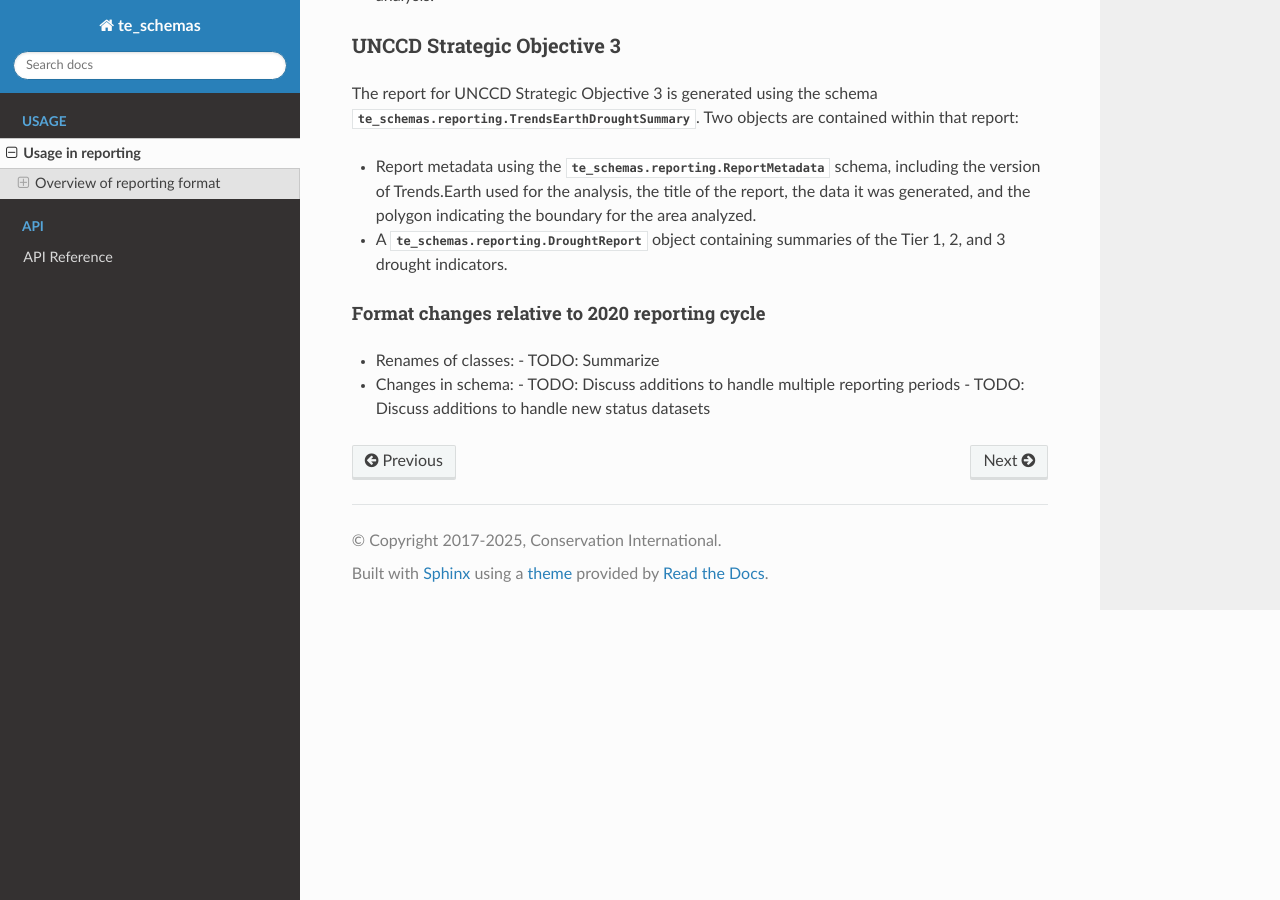
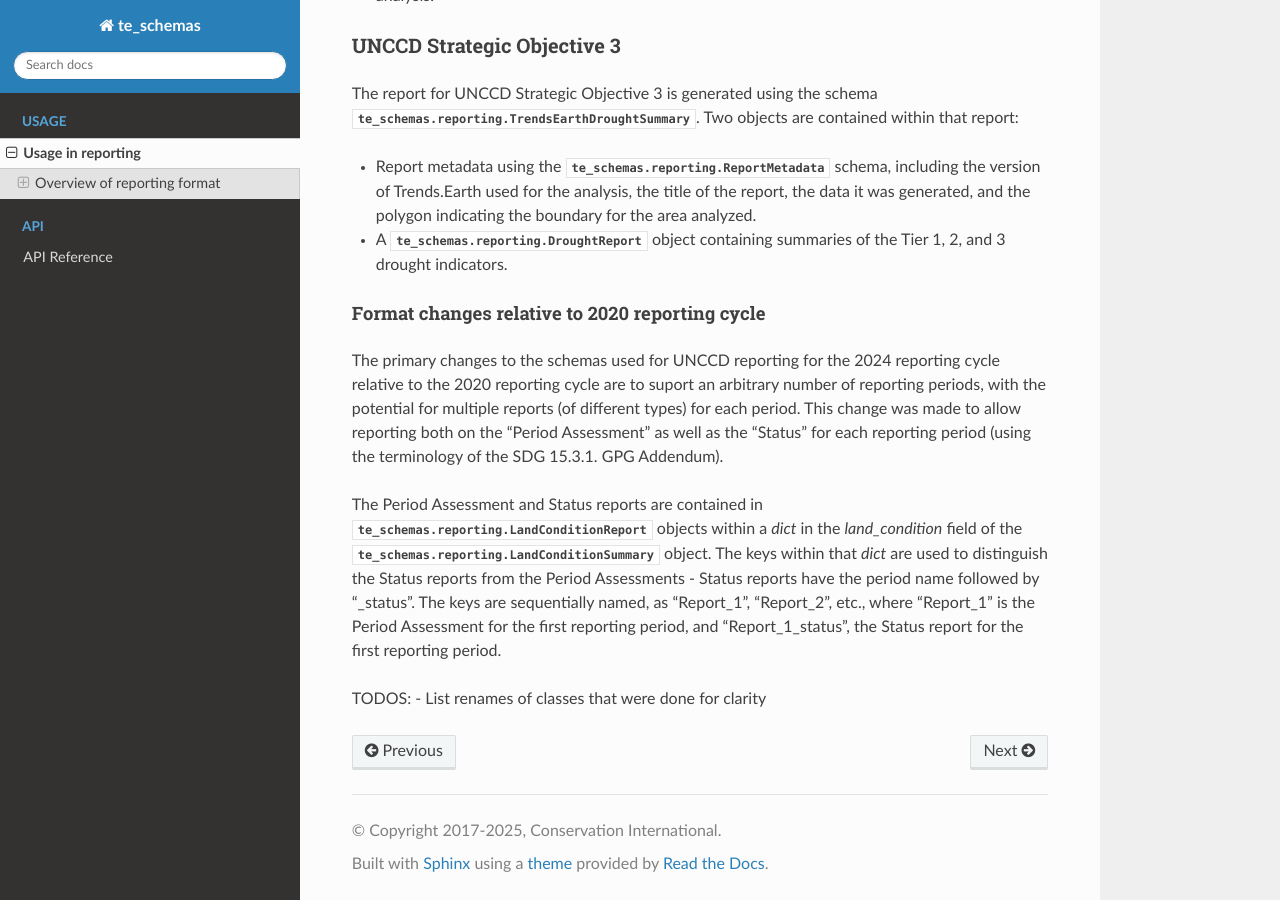
Before and after one commit to ConservationInternational/trends.earth-schemas, a Sphinx documentation site: the page built from docs/source/reporting/index.rst, in a window 1280 px wide and 900 px high, scrolled down 550 px. Built offline with Sphinx 7.4.7 and the Read the Docs theme 3.1.0, drawn with Linux system fonts in a browser that asks for light colours.

Commit message:
Update summary

```diff
--- a/docs/source/reporting/index.rst
+++ b/docs/source/reporting/index.rst
@@ -41,8 +41,22 @@ are contained within that report:
 Format changes relative to 2020 reporting cycle
 -----------------------------------------------
 
-- Renames of classes:
-  - TODO: Summarize
-- Changes in schema:
-  - TODO: Discuss additions to handle multiple reporting periods
-  - TODO: Discuss additions to handle new status datasets
+The primary changes to the schemas used for UNCCD reporting for the 2024
+reporting cycle relative to the 2020 reporting cycle are to suport an arbitrary
+number of reporting periods, with the potential for multiple reports (of
+different types) for each period. This change was made to allow reporting both
+on the "Period Assessment" as well as the "Status" for each reporting period
+(using the terminology of the SDG 15.3.1. GPG Addendum).
+
+The Period Assessment and Status reports are contained in
+:class:`te_schemas.reporting.LandConditionReport` objects within a `dict` in the
+`land_condition` field of the
+:class:`te_schemas.reporting.LandConditionSummary` object. The keys within that
+`dict` are used to distinguish the Status reports from the Period Assessments -
+Status reports have the period name followed by "_status". The keys are
+sequentially named, as "Report_1", "Report_2", etc., where "Report_1" is the
+Period Assessment for the first reporting period, and "Report_1_status", the
+Status report for the first reporting period.
+
+TODOS:
+- List renames of classes that were done for clarity
```
